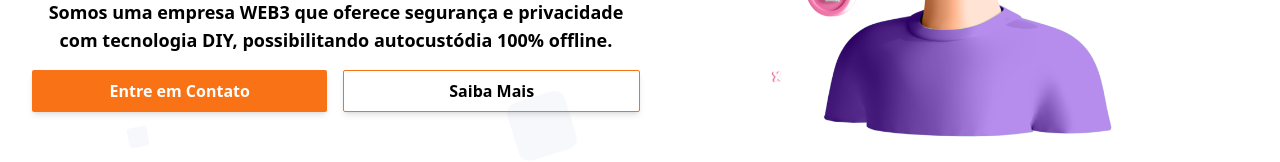
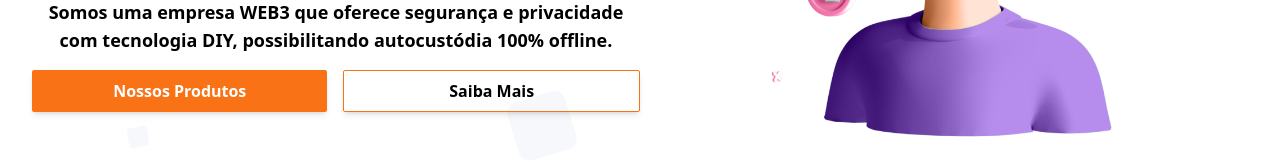
Before and after one commit to Lucasqc04/john-galt, a React (Vite) app: page /1 in a window 1280 px wide. Shown: the part 443-605 px from the top of the page. Built offline with nearby package versions, Linux system fonts and the light colour scheme; what tailwindcss-animated would draw is missing.

Commit message:
refactor(hero): change button name and text

```diff
--- a/src/domain/locales/Language.ts
+++ b/src/domain/locales/Language.ts
@@ -9,7 +9,7 @@ import translationPT from './pt/translation.json';
 export enum LanguageTexts {
   HeroTitle = 'HeroTitle',
   HeroDescription = 'HeroDescription',
-  HeroGetInTouchButton = 'HeroGetInTouchButton',
+  HeroProductsButton = 'HeroProductsButton',
   HeroLearnMoreButton = 'HeroLearnMoreButton',
   FooterAbout = 'FooterAbout',
   FooterPrivacyPolicy = 'FooterPrivacyPolicy',
--- a/src/domain/locales/en/translation.json
+++ b/src/domain/locales/en/translation.json
@@ -1,7 +1,7 @@
 {
   "HeroTitle": "Offline Bitcoin Protection with Web3 Security",
   "HeroDescription": "We use Web3 technology to guarantee your security, eliminating intermediaries and offering full control over your self-custody.",
-  "HeroGetInTouchButton": "Get In Touch",
+  "HeroGetInTouchButton": "Our Products",
   "HeroLearnMoreButton": "Learn More",
 
   "NewsletterTitle": "Subscribe to Our Newsletter",
--- a/src/domain/locales/es/translation.json
+++ b/src/domain/locales/es/translation.json
@@ -1,7 +1,7 @@
 {
   "HeroTitle": "Protección Bitcoin sin conexión con Web3 Security",
   "HeroDescription": "Utilizamos la tecnología Web3 para garantizar tu seguridad, eliminando intermediarios y ofreciendo un control total sobre tu autocustodia.",
-  "HeroGetInTouchButton": "Ponte en contacto",
+  "HeroProductsButton": "Nuestros productos",
   "HeroLearnMoreButton": "Más información",
   "NewsletterTitle": "Suscríbete a Nuestro Boletín",
   "NewsletterDescription": "Suscríbete a nuestro boletín y mantente al día con las últimas noticias, actualizaciones y ofertas exclusivas. Obtén información valiosa. ¡Únete a nuestra comunidad hoy!",
--- a/src/domain/locales/pt/translation.json
+++ b/src/domain/locales/pt/translation.json
@@ -1,7 +1,7 @@
 {
   "HeroTitle": "Proteção de Bitcoin Offline com Segurança Web3",
   "HeroDescription": "Somos uma empresa WEB3 que oferece segurança e privacidade com tecnologia DIY, possibilitando autocustódia 100% offline.",
-  "HeroGetInTouchButton": "Entre em Contato",
+  "HeroProductsButton": "Nossos Produtos",
   "HeroLearnMoreButton": "Saiba Mais",
   "NewsletterTitle": "Inscreva-se no Nosso Newsletter",
   "NewsletterDescription": "Inscreva-se no nosso newsletter e mantenha-se atualizado com as últimas notícias, atualizações e ofertas exclusivas. Obtenha insights valiosos. Junte-se à nossa comunidade hoje!",
--- a/src/view/screens/partials/Hero.tsx
+++ b/src/view/screens/partials/Hero.tsx
@@ -42,7 +42,7 @@ export function Hero() {
           </p>
           <div className="w-full flex flex-col md:flex-row gap-y-4 md:gap-y-0 gap-x-4">
             <button className="w-full py-2 bg-orange-500 text-white font-semibold rounded-sm transition-colors duration-300 hover:bg-orange-600 shadow-md">
-              {t(LanguageTexts.HeroGetInTouchButton)}
+              {t(LanguageTexts.HeroProductsButton)}
             </button>
             <button className="w-full py-2 border border-solid border-orange-500 font-semibold rounded-sm transition-all duration-500 hover:bg-orange-500 hover:text-white shadow-md">
               {t(LanguageTexts.HeroLearnMoreButton)}
```
